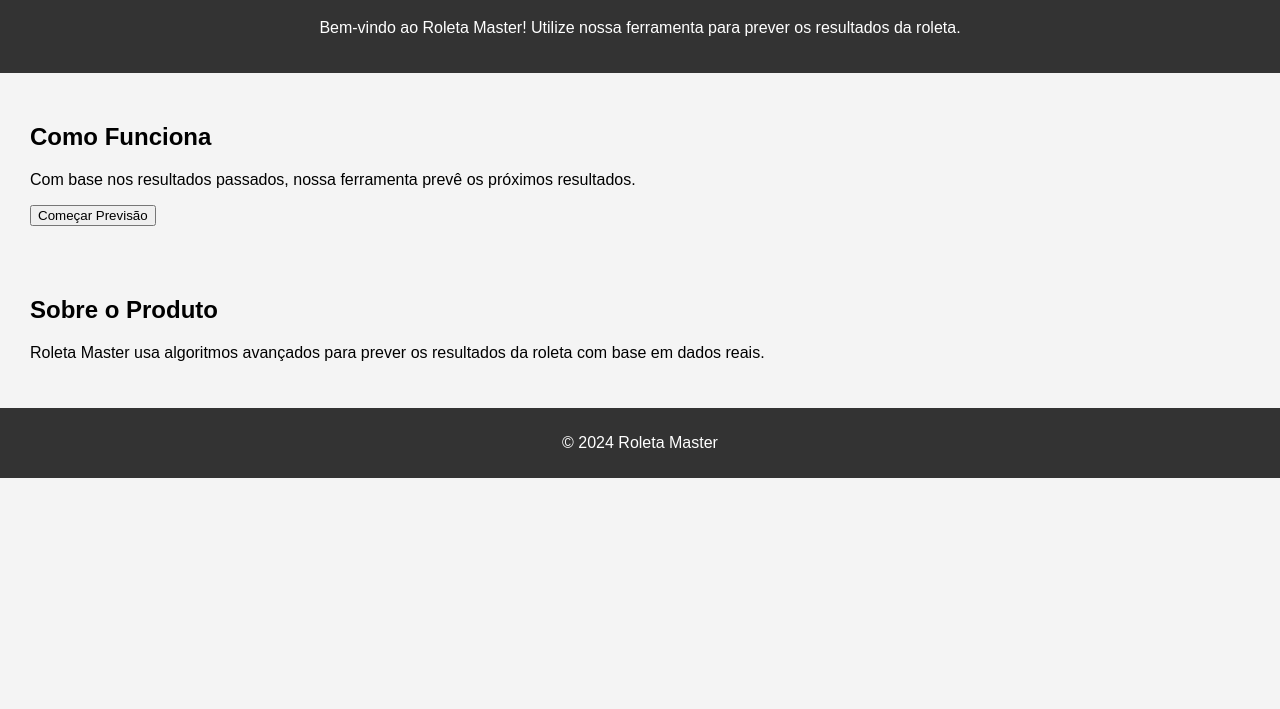
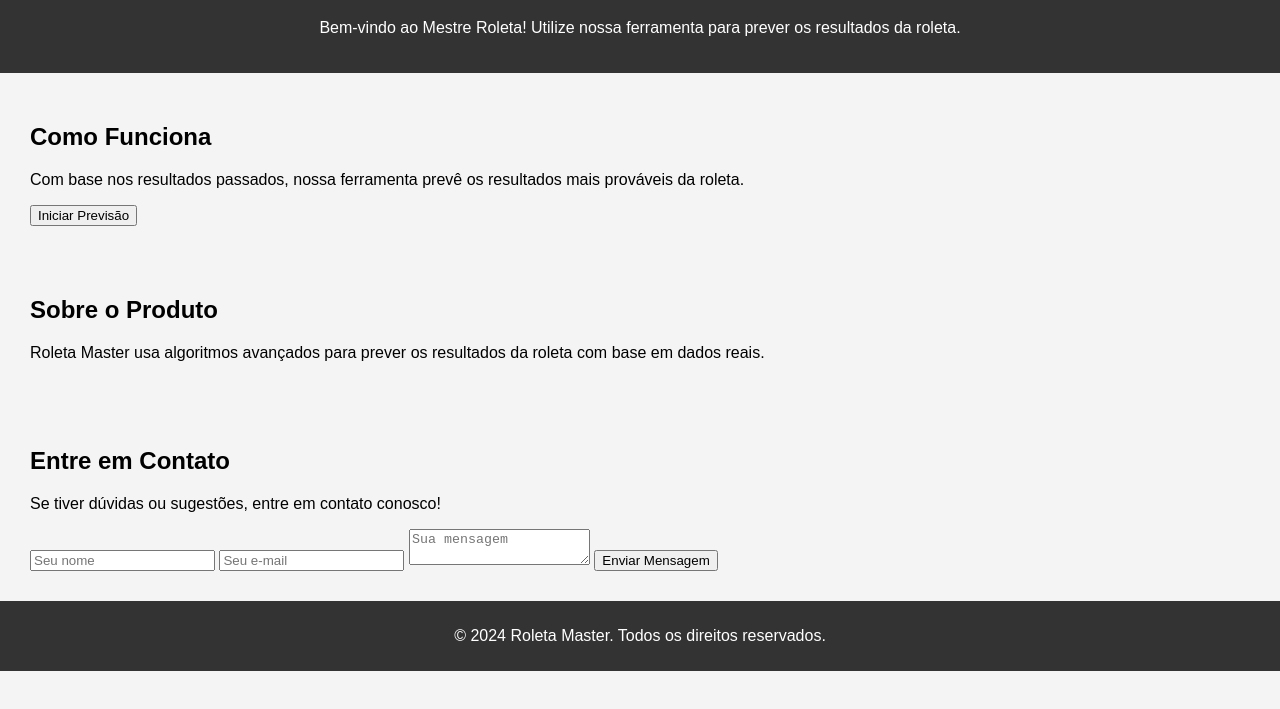
Before and after one commit to RoletaMaster90/previsao-roleta-novo, a plain HTML site: page previsao-roleta-novo/index.html in a window 1280 px wide. Shown: the part 81-790 px from the top of the page. Drawn offline with Linux system fonts and the light colour scheme.

Commit message:
Melhorias na página: Adicionada seção de contato, melhorias de design e interatividade

```diff
--- a/previsao-roleta-novo/index.html
+++ b/previsao-roleta-novo/index.html
@@ -9,13 +9,13 @@
 <body>
     <header>
         <h1>Roleta Master</h1>
-        <p>Bem-vindo ao Roleta Master! Utilize nossa ferramenta para prever os resultados da roleta.</p>
+        <p>Bem-vindo ao Mestre Roleta! Utilize nossa ferramenta para prever os resultados da roleta.</p>
     </header>
 
     <section id="funciona">
         <h2>Como Funciona</h2>
-        <p>Com base nos resultados passados, nossa ferramenta prevê os próximos resultados.</p>
-        <button onclick="startPrediction()">Começar Previsão</button>
+        <p>Com base nos resultados passados, nossa ferramenta prevê os resultados mais prováveis da roleta.</p>
+        <button onclick="startPrediction()">Iniciar Previsão</button>
     </section>
 
     <section id="sobre">
@@ -23,8 +23,19 @@
         <p>Roleta Master usa algoritmos avançados para prever os resultados da roleta com base em dados reais.</p>
     </section>
 
+    <section id="contato">
+        <h2>Entre em Contato</h2>
+        <p>Se tiver dúvidas ou sugestões, entre em contato conosco!</p>
+        <form id="contact-form">
+            <input type="text" id="name" placeholder="Seu nome" required>
+            <input type="email" id="email" placeholder="Seu e-mail" required>
+            <textarea id="message" placeholder="Sua mensagem" required></textarea>
+            <button type="submit">Enviar Mensagem</button>
+        </form>
+    </section>
+
     <footer>
-        <p>&copy; 2024 Roleta Master</p>
+        <p>&copy; 2024 Roleta Master. Todos os direitos reservados.</p>
     </footer>
 
     <script src="script.js"></script>
```
